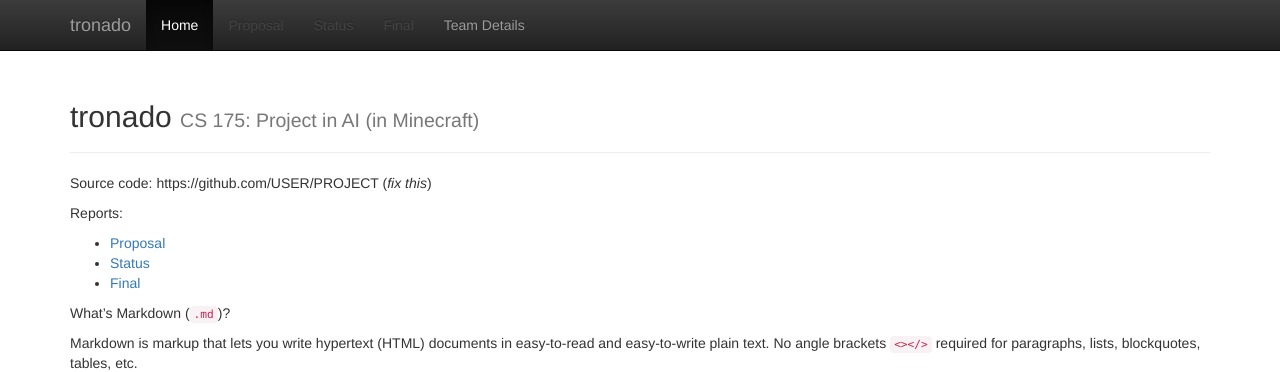
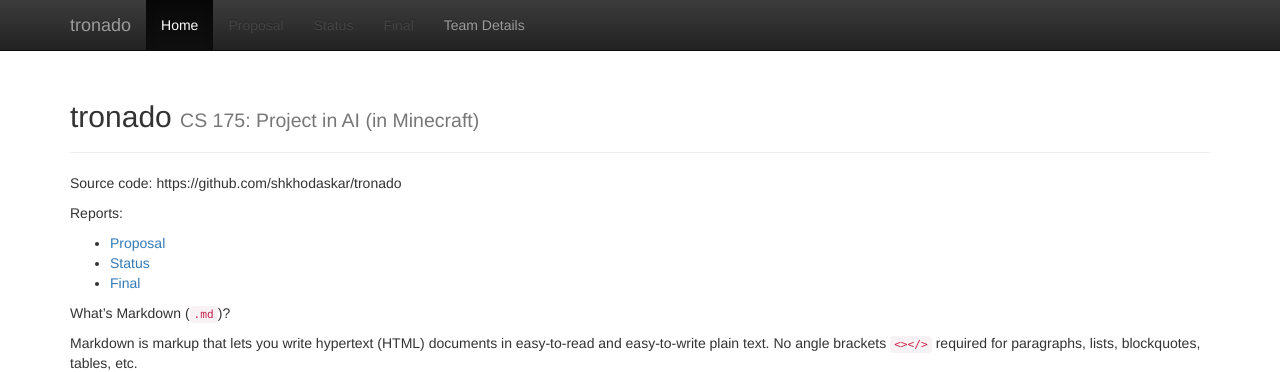
Before and after one commit to shkhodaskar/tronado, a Jekyll site: the page built from docs/index.md, in a window 1280 px wide. Shown: the top 372 px of the page. Built offline with Jekyll 4.4.1, drawn with Linux system fonts in a browser that asks for light colours; formulas are drawn with MathJax 3.

Commit message:
Add files via upload

```diff
--- a/docs/index.md
+++ b/docs/index.md
@@ -3,7 +3,7 @@
 title:  Home
 ---
 
-Source code: https://github.com/USER/PROJECT (_fix this_)
+Source code: https://github.com/shkhodaskar/tronado
 
 Reports:
 
```
